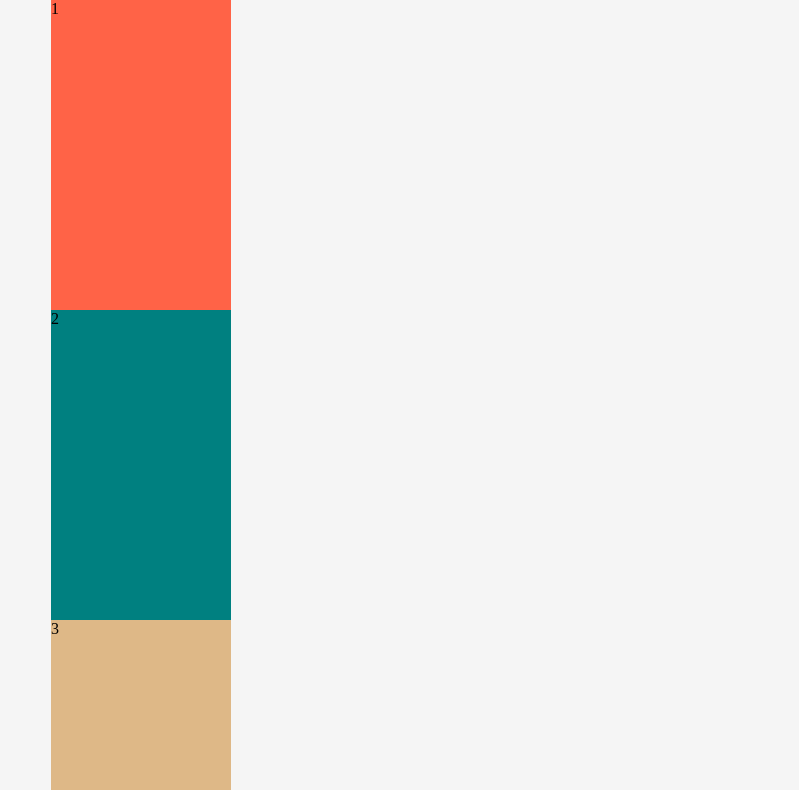
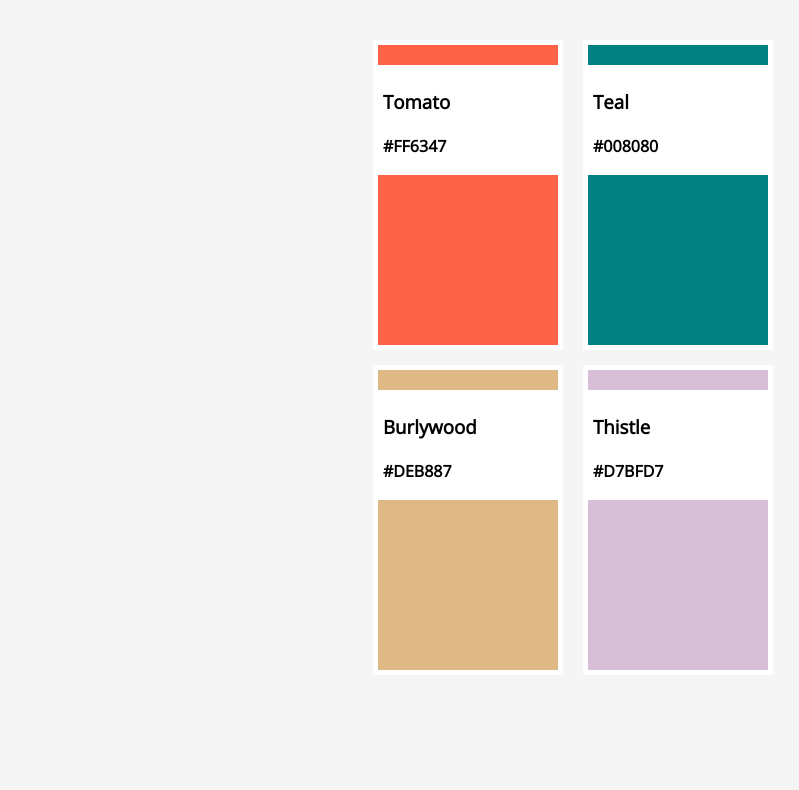
Before and after one commit to kangmin5505/kokoa_clone, a plain HTML site: page code_challenge_third/index.html in a window 1280 px wide. Shown: the part 88-878 px from the top of the page, without its empty margins (67-866 px from the left). After the commit the page ends 800 px from the top, so only its background shows below. Drawn offline with nearby package versions, Linux system fonts and the light colour scheme.

Commit message:
code_challenge_third 2021/06/14

```diff
--- a/code_challenge_third/index.html
+++ b/code_challenge_third/index.html
@@ -7,10 +7,34 @@
     <link rel="stylesheet" href="style.css" />
   </head>
   <body>
-    <h1>The Best Colors</h1>
-    <div>1</div>
-    <div>2</div>
-    <div>3</div>
-    <div>4</div>
+    <header>
+      <h1>The Best Colors</h1>
+    </header>
+    <section>
+      <div>
+        <div>
+          <h3>Tomato</h3>
+          <h4>#FF6347</h4>
+        </div>
+      </div>
+      <div>
+        <div>
+          <h3>Teal</h3>
+          <h4>#008080</h4>
+        </div>
+      </div>
+      <div>
+        <div>
+          <h3>Burlywood</h3>
+          <h4>#DEB887</h4>
+        </div>
+      </div>
+      <div>
+        <div>
+          <h3>Thistle</h3>
+          <h4>#D7BFD7</h4>
+        </div>
+      </div>
+    </section>
   </body>
 </html>
--- a/code_challenge_third/style.css
+++ b/code_challenge_third/style.css
@@ -1,25 +1,67 @@
+@import url("https://fonts.googleapis.com/css?family=Open+Sans&display=swap");
+
+header {
+  height: 120px;
+}
+
 body {
+  background-color: #f5f5f5;
   display: flex;
-  flex-direction: column;
   justify-content: center;
   align-items: center;
-  background-color: #f5f5f5;
+  flex-direction: column;
+  font-family: "Open Sans", sans-serif;
+}
+section {
+  width: 400px;
+  height: 650px;
+  display: flex;
   flex-wrap: wrap;
-  width: 400px;
+  justify-content: space-between;
 }
 div {
   width: 180px;
-  height: 310px;
+  height: 300px;
+  border: white 5px solid;
+}
+div:first-child {
+  background-color: #ff6347;
+  position: relative;
+}
+div:first-child div {
+  background-color: white;
+  height: 100px;
+  width: 175px;
+  position: relative;
+  top: 20px;
 }
 div:nth-child(2) {
-  background-color: #ff6347;
+  background-color: #008080;
+}
+div:nth-child(2) div {
+  background-color: white;
+  height: 100px;
+  width: 175px;
+  position: relative;
+  top: 20px;
 }
 div:nth-child(3) {
-  background-color: #008080;
-}
-div:nth-child(4) {
   background-color: #deb887;
 }
-div:nth-child(5) {
+div:nth-child(3) div {
+  background-color: white;
+  height: 100px;
+  width: 175px;
+  position: relative;
+  top: 20px;
+}
+div:last-child {
   background-color: #d8bfd8;
 }
+div:last-child div {
+  background-color: white;
+  height: 100px;
+  width: 175px;
+  position: relative;
+  top: 20px;
+}
```
